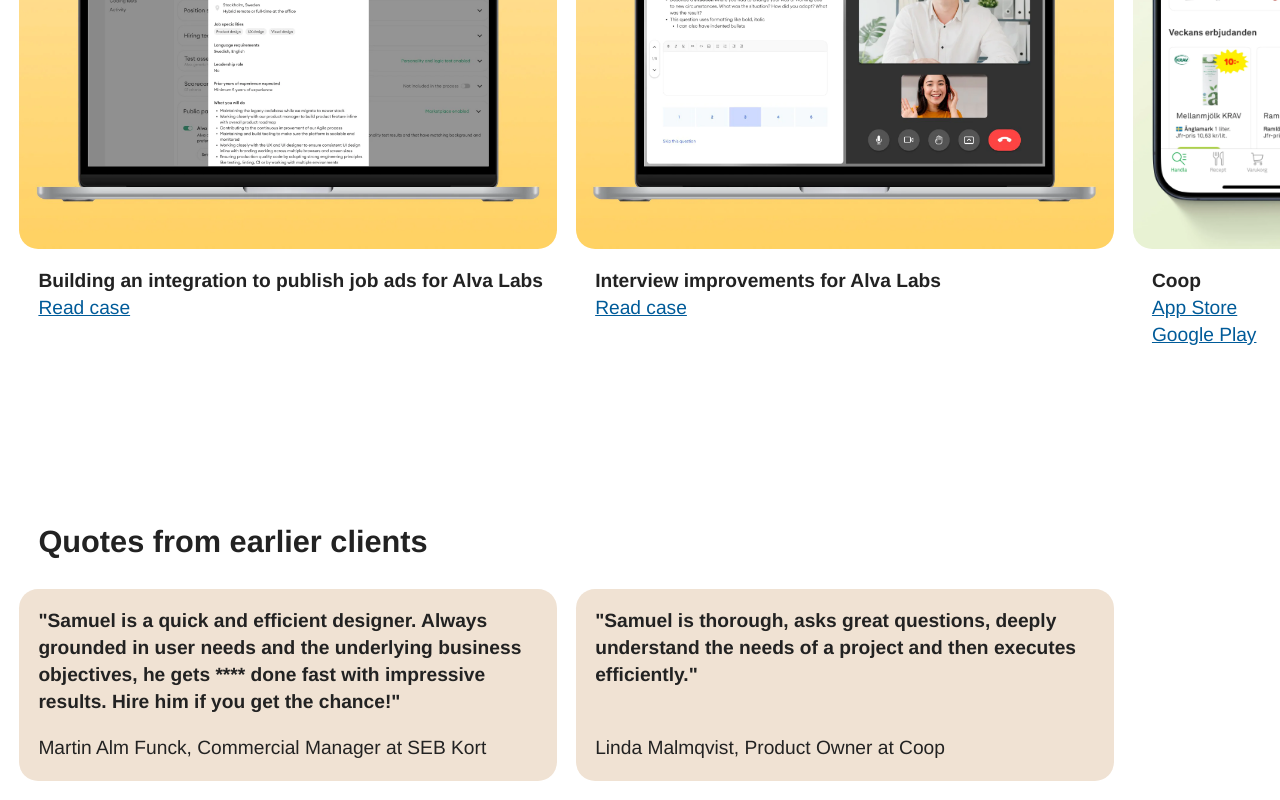
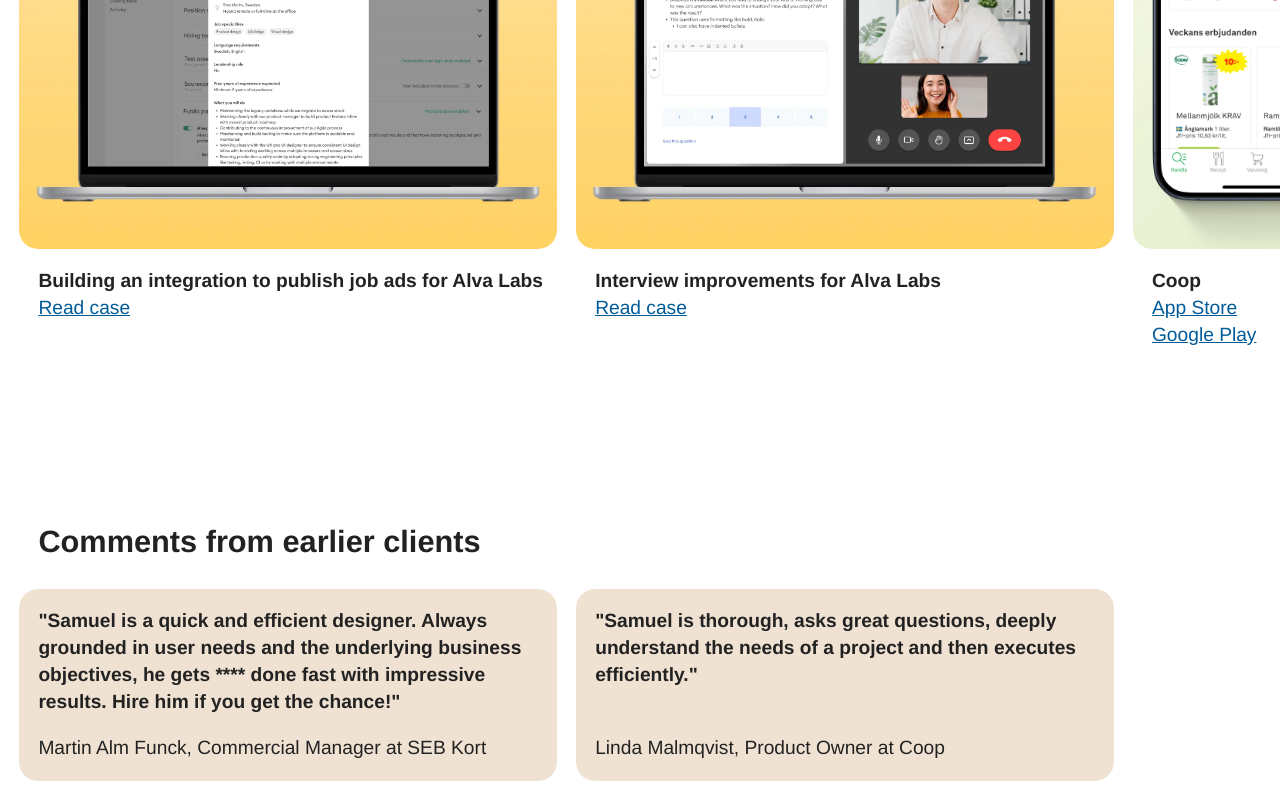
Before and after one commit to frystpingvin/website-2023, a plain HTML site: page index.html in a window 1280 px wide. Shown: the part 849-1649 px from the top of the page. Drawn offline with Linux system fonts and the light colour scheme.

Commit message:
content update

```diff
--- a/index.html
+++ b/index.html
@@ -139,7 +139,7 @@
     </div>
 
     <div>
-      <h2 class="horizontal-padding">Quotes from earlier clients</h2>
+      <h2 class="horizontal-padding">Comments from earlier clients</h2>
 
       <div class="collection">
         <div class="quote">
```
